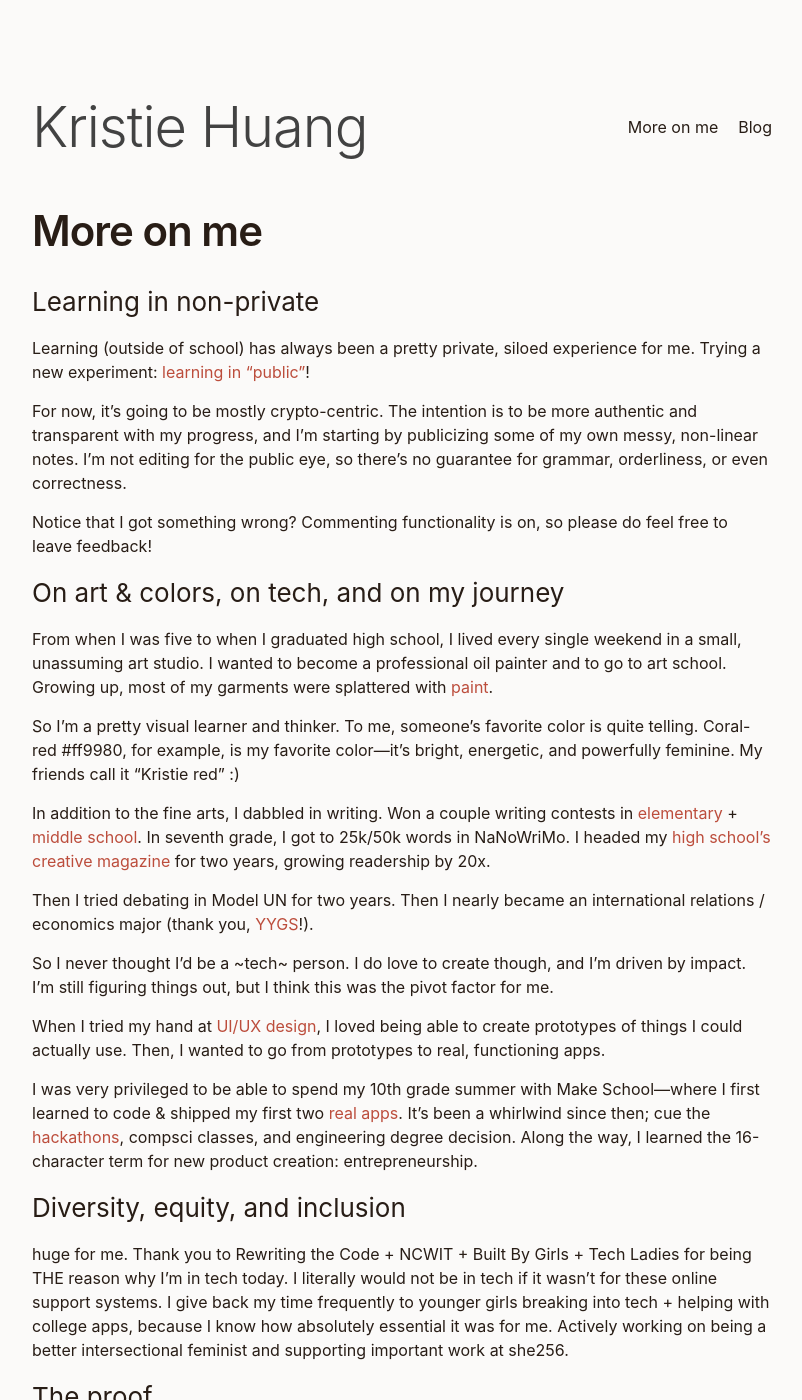
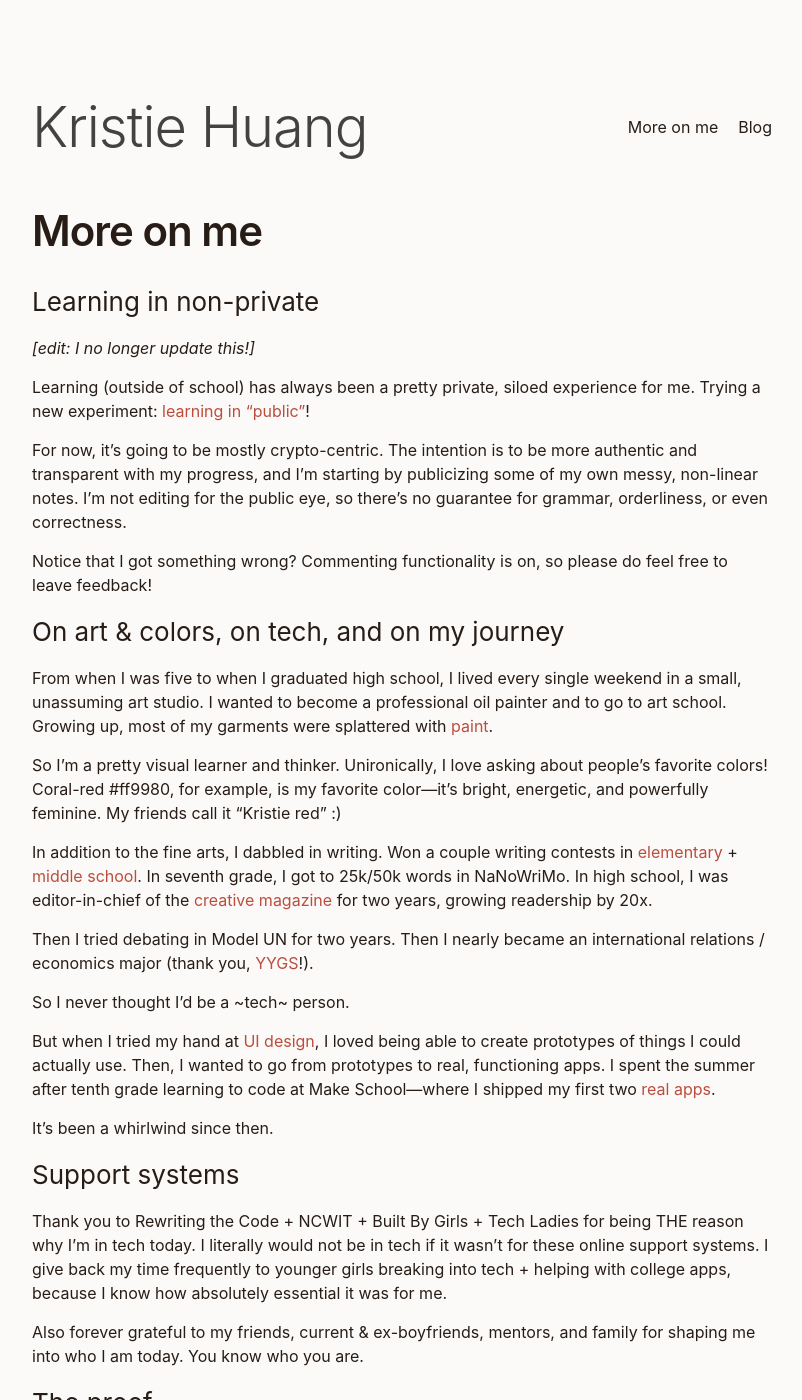
Before and after one commit to kristiehuang/kristiehuang.github.io, a Jekyll site: the page built from more-on-me.markdown, in a window 1280 px wide and 1400 px high. Shown: the whole window, without its empty margins (238-1040 px from the left). Built offline with Jekyll 4.4.1, drawn with Linux system fonts in a browser that asks for light colours; some of the changed text lies outside the part shown.

Commit message:
life update

```diff
--- a/more-on-me.markdown
+++ b/more-on-me.markdown
@@ -4,56 +4,59 @@ title: More on me
 permalink: /more-on-me/
 ---
 
+### Learning in non-private
 
-### Learning in non-private
+_[edit: I no longer update this!]_
+
 Learning (outside of school) has always been a pretty private, siloed experience for me. Trying a new experiment: [learning in "public"](https://www.notion.so/dual-effort-learning-in-public-cc9ff63eabc64d27a3efe45369fccd88)!
 
 For now, it's going to be mostly crypto-centric. The intention is to be more authentic and transparent with my progress, and I'm starting by publicizing some of my own messy, non-linear notes. I'm not editing for the public eye, so there's no guarantee for grammar, orderliness, or even correctness.
 
 Notice that I got something wrong? Commenting functionality is on, so please do feel free to leave feedback!
 
-
 ### On art & colors, on tech, and on my journey
 
 From when I was five to when I graduated high school, I lived every single weekend in a small, unassuming art studio. I wanted to become a professional oil painter and to go to art school. Growing up, most of my garments were splattered with [paint](https://www.behance.net/gallery/72001185/Kristie-Huang-Art-Portfolio).
 
-So I’m a pretty visual learner and thinker. To me, someone’s favorite color is quite telling. Coral-red #ff9980, for example, is my favorite color—it’s bright, energetic, and powerfully feminine. My friends call it “Kristie red” :)
+So I’m a pretty visual learner and thinker. Unironically, I love asking about people's favorite colors! Coral-red #ff9980, for example, is my favorite color—it’s bright, energetic, and powerfully feminine. My friends call it “Kristie red” :)
 
-In addition to the fine arts, I dabbled in writing. Won a couple writing contests in [elementary](https://web.archive.org/web/20120415084842/http://www.tuolumne.org/content/article.php/20120410143026414) + [middle](https://web.archive.org/web/20160421063816/http://sanfrancisco.adl.org/news/41827/) [school](https://web.archive.org/web/20170429092315/https://www.mercurynews.com/2015/05/21/palo-alto-student-wins-essay-contest/). In seventh grade, I got to 25k/50k words in NaNoWriMo. I headed my [high school's creative magazine](https://issuu.com/pandorasbox.gunn) for two years, growing readership by 20x.
+In addition to the fine arts, I dabbled in writing. Won a couple writing contests in [elementary](https://web.archive.org/web/20120415084842/http://www.tuolumne.org/content/article.php/20120410143026414) + [middle](https://web.archive.org/web/20160421063816/http://sanfrancisco.adl.org/news/41827/) [school](https://web.archive.org/web/20170429092315/https://www.mercurynews.com/2015/05/21/palo-alto-student-wins-essay-contest/). In seventh grade, I got to 25k/50k words in NaNoWriMo. In high school, I was editor-in-chief of the [creative magazine](https://issuu.com/pandorasbox.gunn) for two years, growing readership by 20x.
 
 Then I tried debating in Model UN for two years. Then I nearly became an international relations / economics major (thank you, [YYGS](https://globalscholars.yale.edu/international-affairs-globalization)!).
 
-So I never thought I'd be a ~tech~ person. I do love to create though, and I’m driven by impact. I’m still figuring things out, but I think this was the pivot factor for me.
+So I never thought I'd be a ~tech~ person.
 
-When I tried my hand at [UI/UX design](https://www.behance.net/kristiehuang), I loved being able to create prototypes of things I could actually use. Then, I wanted to go from prototypes to real, functioning apps.
+But when I tried my hand at [UI design](https://www.behance.net/kristiehuang), I loved being able to create prototypes of things I could actually use. Then, I wanted to go from prototypes to real, functioning apps. I spent the summer after tenth grade learning to code at Make School—where I shipped my first two [real](http://tinyurl.com/cloudcloset) [apps](http://tinyurl.com/airtimeevents).
 
-I was very privileged to be able to spend my 10th grade summer with Make School—where I first learned to code & shipped my first two [real](http://tinyurl.com/cloudcloset) [apps](http://tinyurl.com/airtimeevents). It's been a whirlwind since then; cue the [hackathons](https://devpost.com/kristiehuang), compsci classes, and engineering degree decision. Along the way, I learned the 16-character term for new product creation: entrepreneurship.
+It's been a whirlwind since then.
 
-### Diversity, equity, and inclusion
-huge for me.
+### Support systems
+
 Thank you to Rewriting the Code + NCWIT + Built By Girls + Tech Ladies for being THE reason why I'm in tech today. I literally would not be in tech if it wasn't for these online support systems. I give back my time frequently to younger girls breaking into tech + helping with college apps, because I know how absolutely essential it was for me.
-Actively working on being a better intersectional feminist and supporting important work at she256.
+
+Also forever grateful to my friends, current & ex-boyfriends, mentors, and family for shaping me into who I am today. You know who you are.
 
 ### The proof
-* [RTC + she256 Workshop #1: Intro to Blockchain & Industry Overview](https://twitter.com/she_256/status/1364439534906171393)
-* [Girls Get IT #GirlPowerPanel](https://www.instagram.com/p/CBbVHmalvQj/)
-* [BAF x she256 Panel: The Path to Mass Adoption, with Catherine Coley & Vanessa Grellet](https://www.youtube.com/watch?v=f3i9kItUi-k&t=73s)
-* [Girl Genius Magazine - College Application AMA](https://youtu.be/lKmgBW9mHGk)
+
+- [RTC + she256 Workshop #1: Intro to Blockchain & Industry Overview](https://twitter.com/she_256/status/1364439534906171393)
+- [Girls Get IT #GirlPowerPanel](https://www.instagram.com/p/CBbVHmalvQj/)
+- [BAF x she256 Panel: The Path to Mass Adoption, with Catherine Coley & Vanessa Grellet](https://www.youtube.com/watch?v=f3i9kItUi-k&t=73s)
+- [Girl Genius Magazine - College Application AMA](https://youtu.be/lKmgBW9mHGk)
 
 ### A couple favorite essays
-* [Dust – Carmen Lau](https://altered.substack.com/p/dust?s=r)
-* [Being Alone – Ankit Shah](https://www.ankit.fyi/being-alone)
-* [Signs of Spring – Abigail Africa](https://app.sparkmailapp.com/web-share/9OJcHD2jn-v0gPAjRfG_phaW3Hbz4gTEOzHm694E)
-* [on self-directed work: a cartographer’s journey – Paige Finn Doherty](https://paigefinndoherty.com/2020/10/13/on-self-directed-work-a-cartographers-journey/)
+
+- [Dust – Carmen Lau](https://altered.substack.com/p/dust?s=r)
+- [Being Alone – Ankit Shah](https://www.ankit.fyi/being-alone)
+- [Signs of Spring – Abigail Africa](https://app.sparkmailapp.com/web-share/9OJcHD2jn-v0gPAjRfG_phaW3Hbz4gTEOzHm694E)
+- [on self-directed work: a cartographer’s journey – Paige Finn Doherty](https://paigefinndoherty.com/2020/10/13/on-self-directed-work-a-cartographers-journey/)
 
 ### Miscellaneous
 
-* I have idiopathic scoliosis! Wore a plastic back brace for 23 hours a day from 4th to 9th grade to avoid open-back surgery. I was a hardy fourth grader—literally :’) When I was 14, I started a [Change.org petition](https://www.change.org/p/state-of-california-mandate-life-saving-scoliosis-screenings-in-elementary-schools) to the CA governor to mandate scoliosis screenings in elementary schools. It gathered hundreds of comments & 10k signatures. Nothing came out of it though, unfortunately.
-* In 7-9th grade, I ran a [studyblr](https://studycxlture.tumblr.com/) with 10k followers :)
-* I’m an ESTJ, and very Type A... Can you tell?
-* Love dried fruits too much for my own good
-* I own too many scrunchies :(
-* big on lowercasing whenever possible
-
+- I have idiopathic scoliosis! Wore a plastic back brace for 23 hours a day from 4th to 9th grade to avoid open-back surgery. I was a hardy fourth grader—literally :’) When I was 14, I started a [Change.org petition](https://www.change.org/p/state-of-california-mandate-life-saving-scoliosis-screenings-in-elementary-schools) to the CA governor to mandate scoliosis screenings in elementary schools. It gathered hundreds of comments & 10k signatures. Nothing came out of it though, unfortunately.
+- In 7-9th grade, I ran a [studyblr](https://studycxlture.tumblr.com/) with 10k followers :)
+- I’m an ESTJ, and very Type A... Can you tell?
+- Swift was the very first programming language I learned... even before Python :')
+- Love dried fruits too much for my own good
+- big on lowercasing whenever possible
 
 If you've read this far, [please, please say hi](https://twitter.com/kristiehuang).
```
Also changed, not shown: index.markdown (+4 -3 lines).
